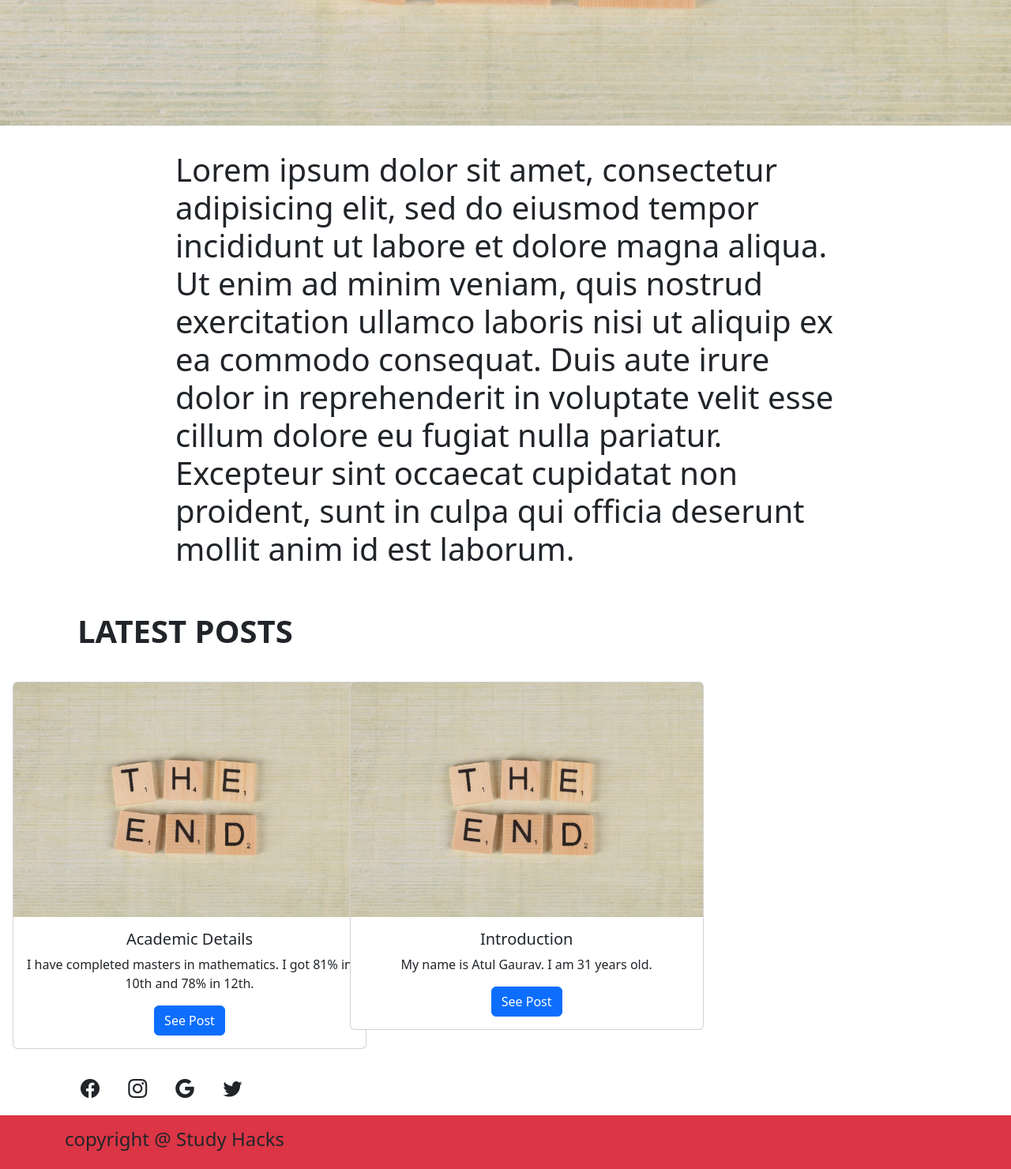
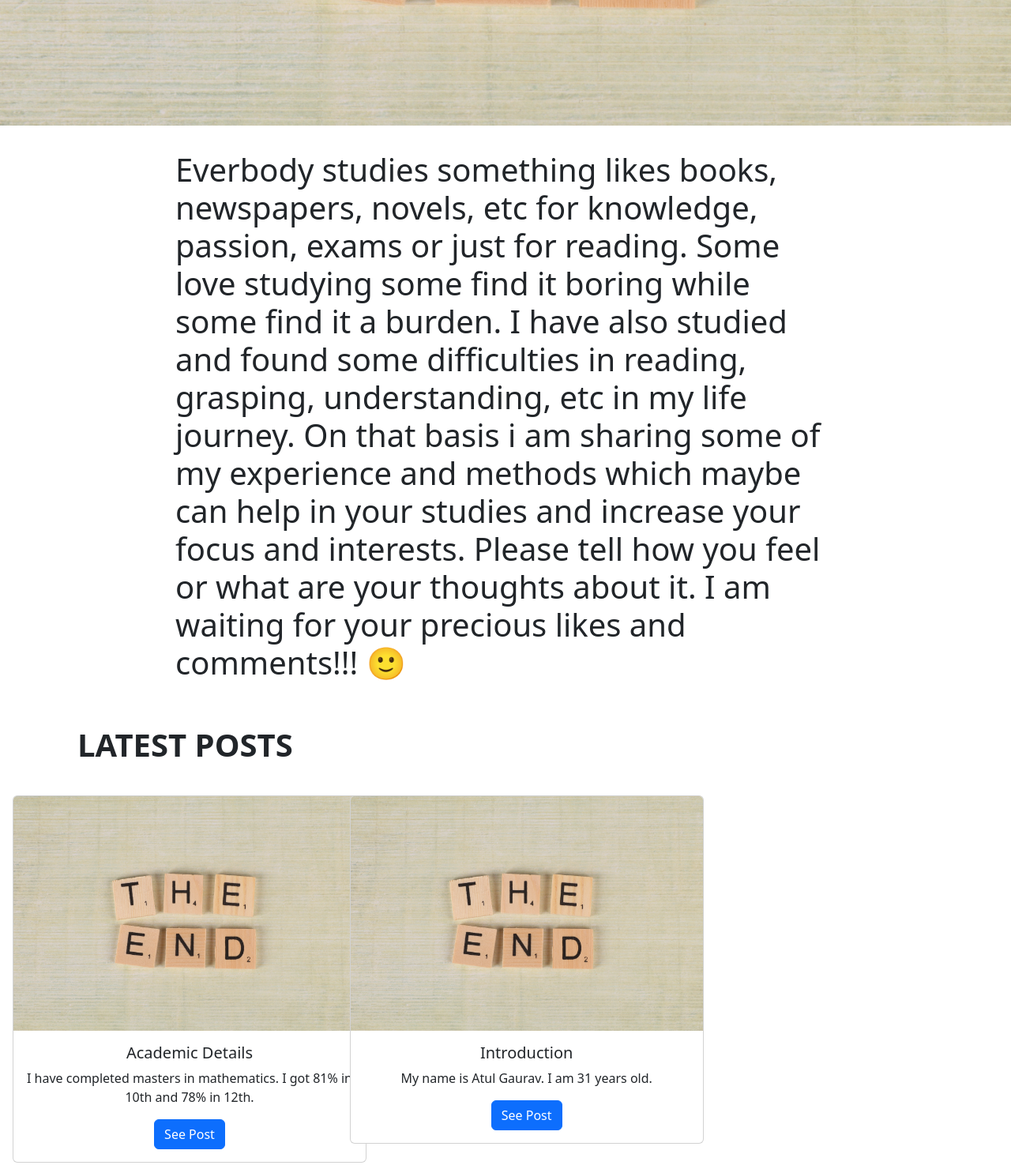
Before and after one commit to extraathinker/studyhacks, a Django app: page / in a window 1280 px wide. Shown: the part 629-2109 px from the top of the page at 79% size. Run offline with Django 4.2, Linux system fonts and the light colour scheme; data comes from the database, SQL or seed files in the repository; parts of the project's set-up code (start-up, migrations or seed data) failed here and were passed over.

Commit message:
Update index.html

```diff
--- a/templates/index.html
+++ b/templates/index.html
@@ -4,12 +4,7 @@
 
     <div class="container-fluid">
 		<div class="container p-3" style="width: 900px;">
-			<h3 class="display-6 p-3">Lorem ipsum dolor sit amet, consectetur adipisicing elit, sed do eiusmod
-			tempor incididunt ut labore et dolore magna aliqua. Ut enim ad minim veniam,
-			quis nostrud exercitation ullamco laboris nisi ut aliquip ex ea commodo
-			consequat. Duis aute irure dolor in reprehenderit in voluptate velit esse
-			cillum dolore eu fugiat nulla pariatur. Excepteur sint occaecat cupidatat non
-			proident, sunt in culpa qui officia deserunt mollit anim id est laborum.</h3>
+			<h3 class="display-6 p-3">Everbody studies something likes books, newspapers, novels, etc for knowledge, passion, exams or just for reading. Some love studying some find it boring while some find it a burden. I have also studied and found some difficulties in reading, grasping, understanding, etc in my life journey. On that basis i am sharing some of my experience and methods which maybe can help in your studies and increase your focus and interests. Please tell how you feel or what are your thoughts about it. I am waiting for your precious likes and comments!!! 🙂</h3>
 		</div>
     </div>
     <div class="container-fluid text-center">
```
